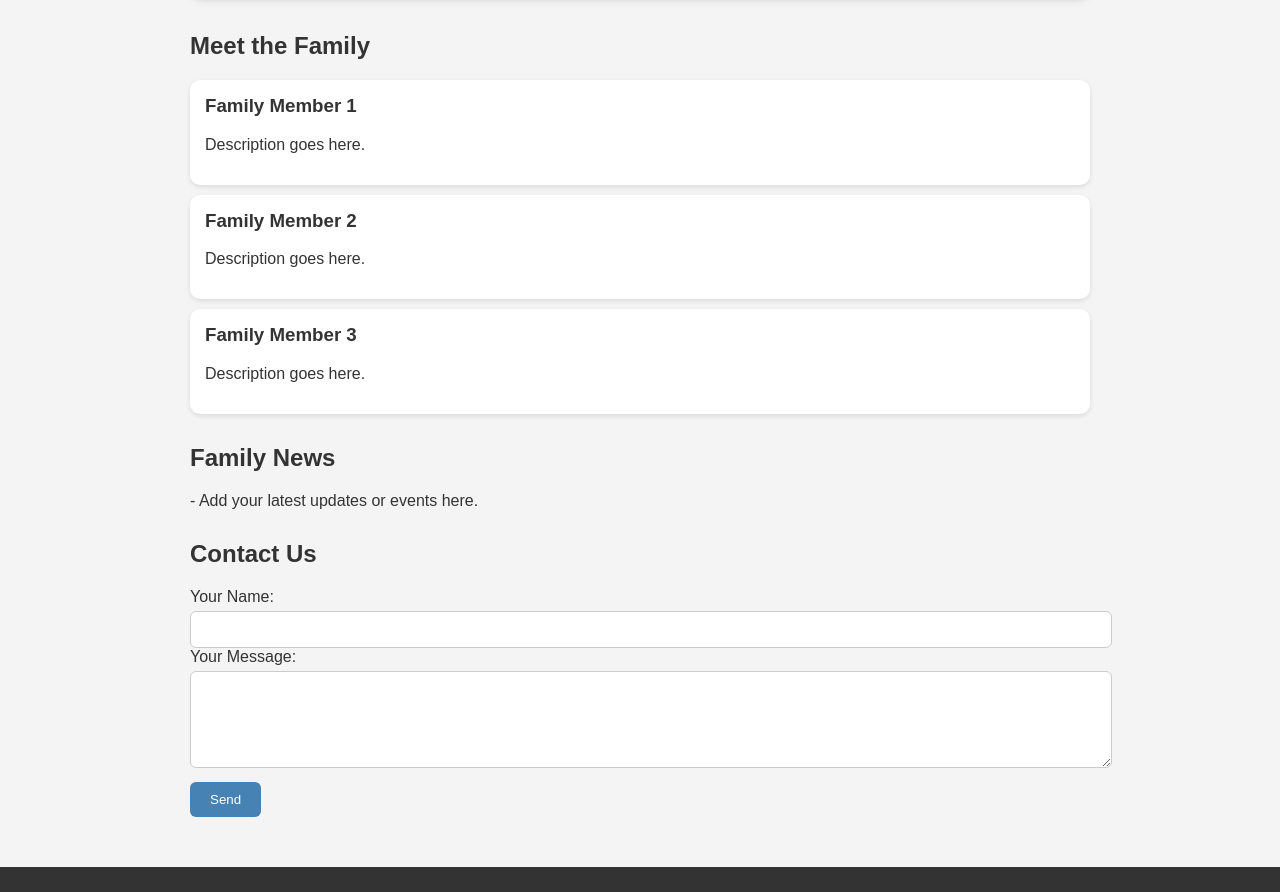
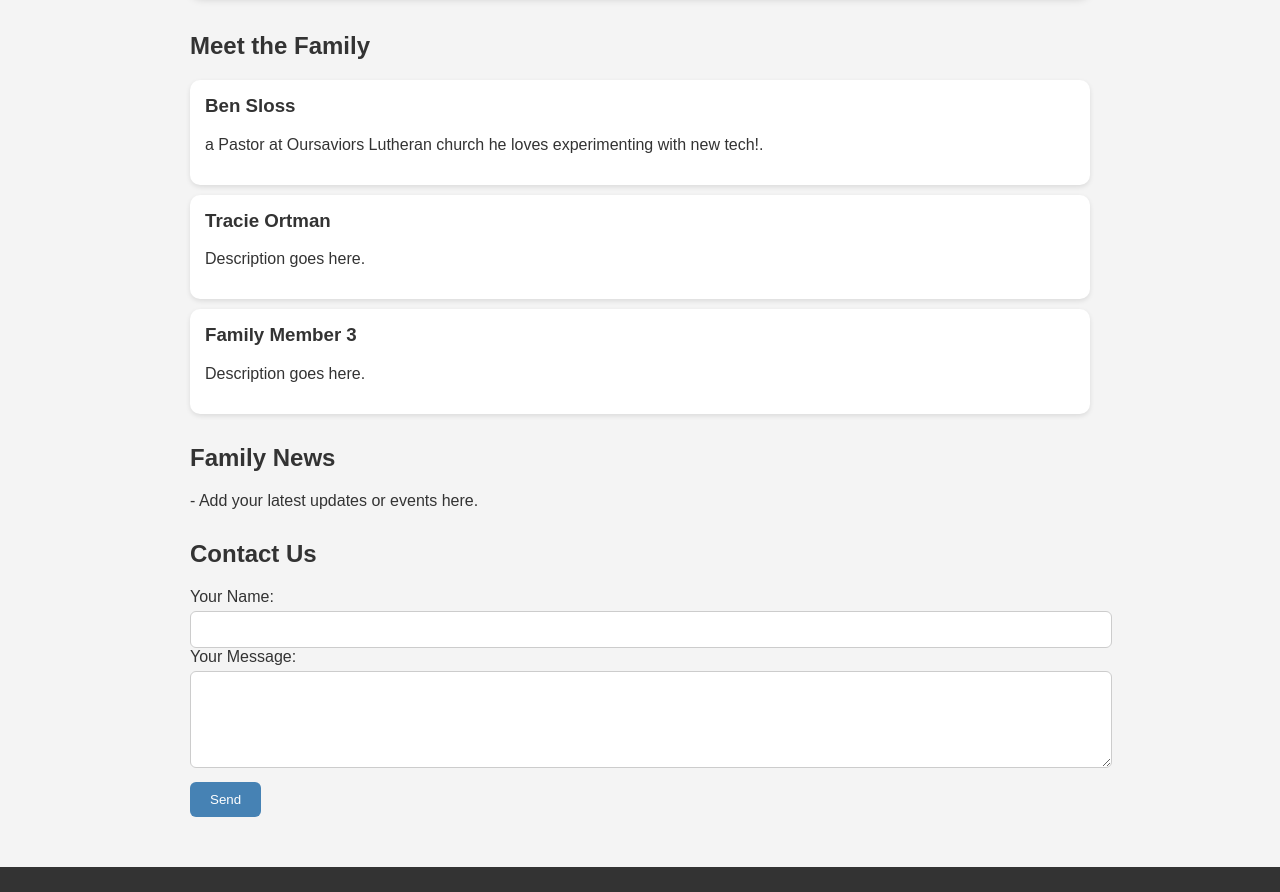
Before and after one commit to hellogappyghost/test, a plain HTML site: page index.html in a window 1280 px wide. Shown: the part 1546-2438 px from the top of the page. Drawn offline with Linux system fonts and the light colour scheme.

Commit message:
Update index.html

```diff
--- a/index.html
+++ b/index.html
@@ -84,12 +84,12 @@
       <h2>Meet the Family</h2>
 
       <div class="member">
-        <h3>Family Member 1</h3>
-        <p>Description goes here.</p>
+        <h3>Ben Sloss</h3>
+        <p>a Pastor at Oursaviors Lutheran church he loves experimenting with new tech!.</p>
       </div>
 
       <div class="member">
-        <h3>Family Member 2</h3>
+        <h3>Tracie Ortman</h3>
         <p>Description goes here.</p>
       </div>
 
```
